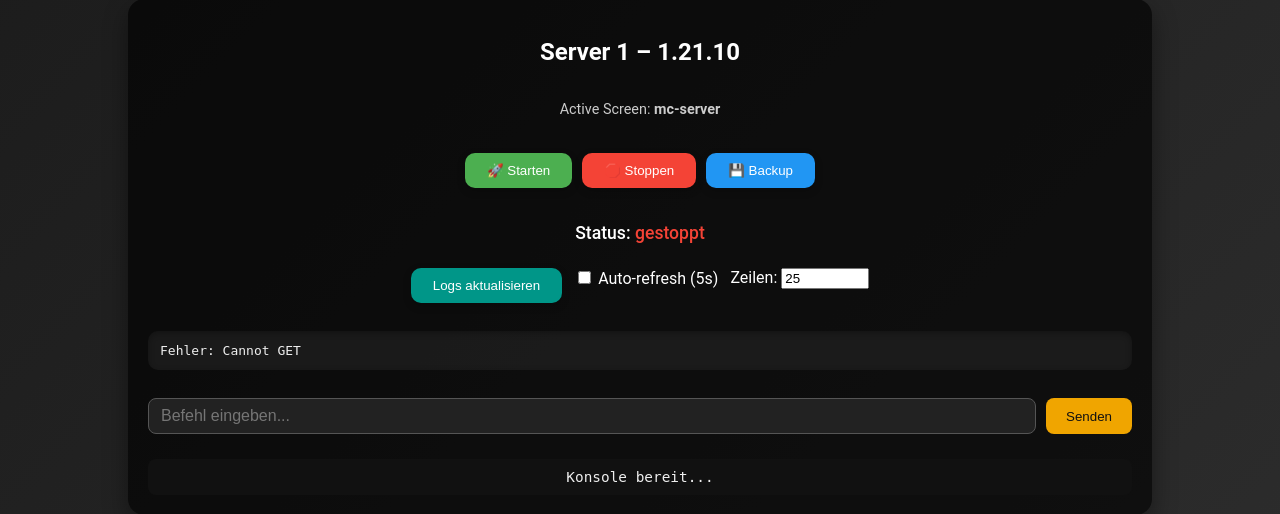
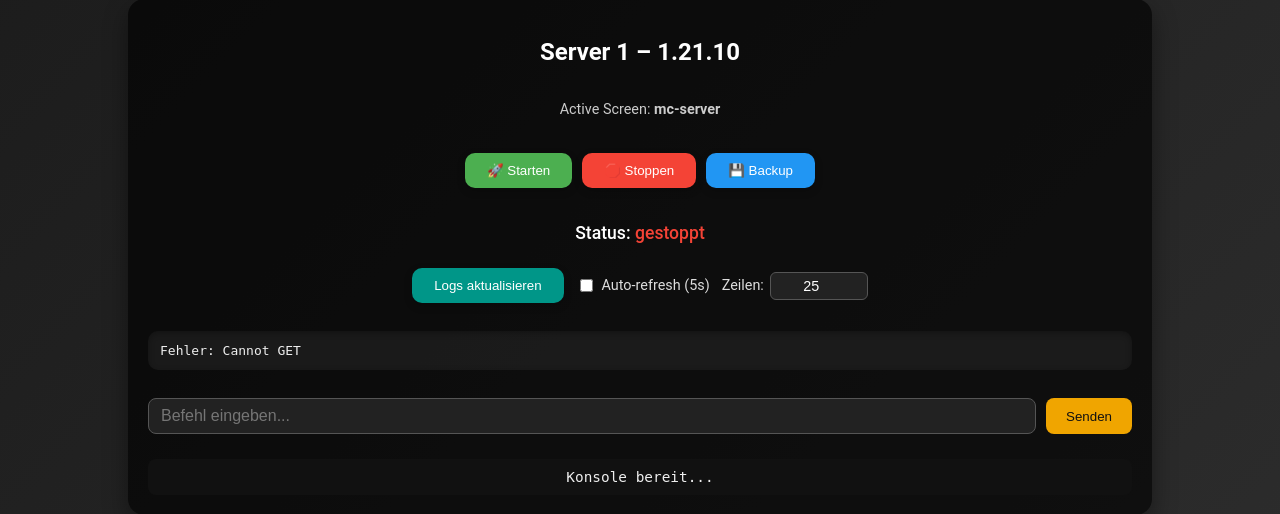
Before and after one commit to AUTLeon/Webpanel, a Flask app: page / in a window 1280 px wide. Shown: the part 202-716 px from the top of the page. Run offline with Flask 3, Linux system fonts and the light colour scheme.

Commit message:
Auto sync Sun Dec  7 17:54:01 UTC 2025

```diff
--- a/static/style.css
+++ b/static/style.css
@@ -157,6 +157,32 @@
     font-size: 0.9rem;
     margin-top: 10px;
 }
+.logs-controls label {
+    display: flex;
+    align-items: center;
+    gap: 6px;
+    font-size: 0.9rem;
+    color: #ddd;
+}
+
+.logs-controls input[type="number"] {
+    width: 60px;              /* schmaler, platzsparend */
+    padding: 5px 8px;         /* Innenabstand */
+    border-radius: 6px;       /* leicht abgerundet */
+    border: 1px solid #555;   /* dezenter Rahmen */
+    background: #222;          /* dunkler Hintergrund passend zum Panel */
+    color: #fff;              /* Schriftfarbe */
+    font-size: 0.9rem;
+    text-align: center;
+    transition: all 0.2s ease;
+}
+
+.logs-controls input[type="number"]:focus {
+    outline: none;
+    border-color: #f0a500;   /* Highlight beim Fokus */
+    box-shadow: 0 0 5px #f0a500;
+    background: #333;
+}
 
 /* Buttons in Console Input */
 .console-input button {
```
